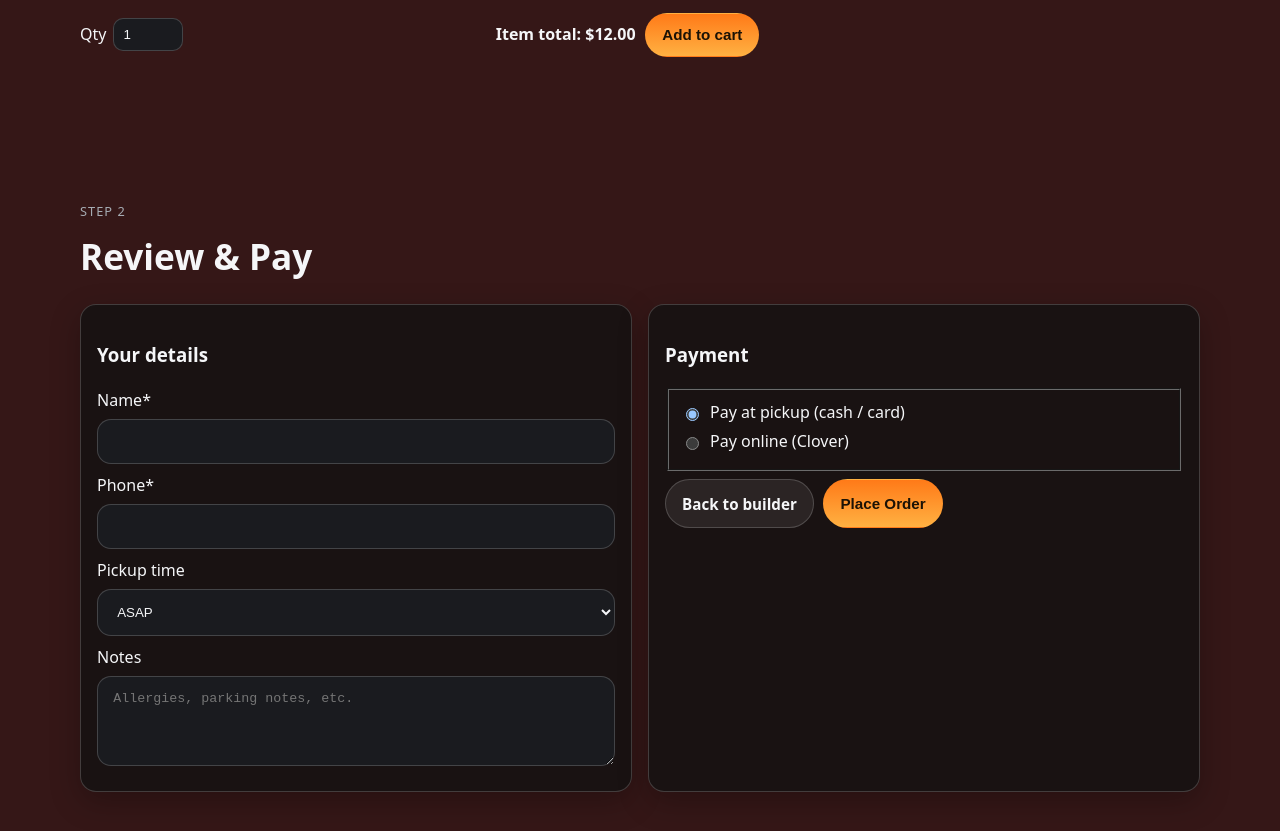
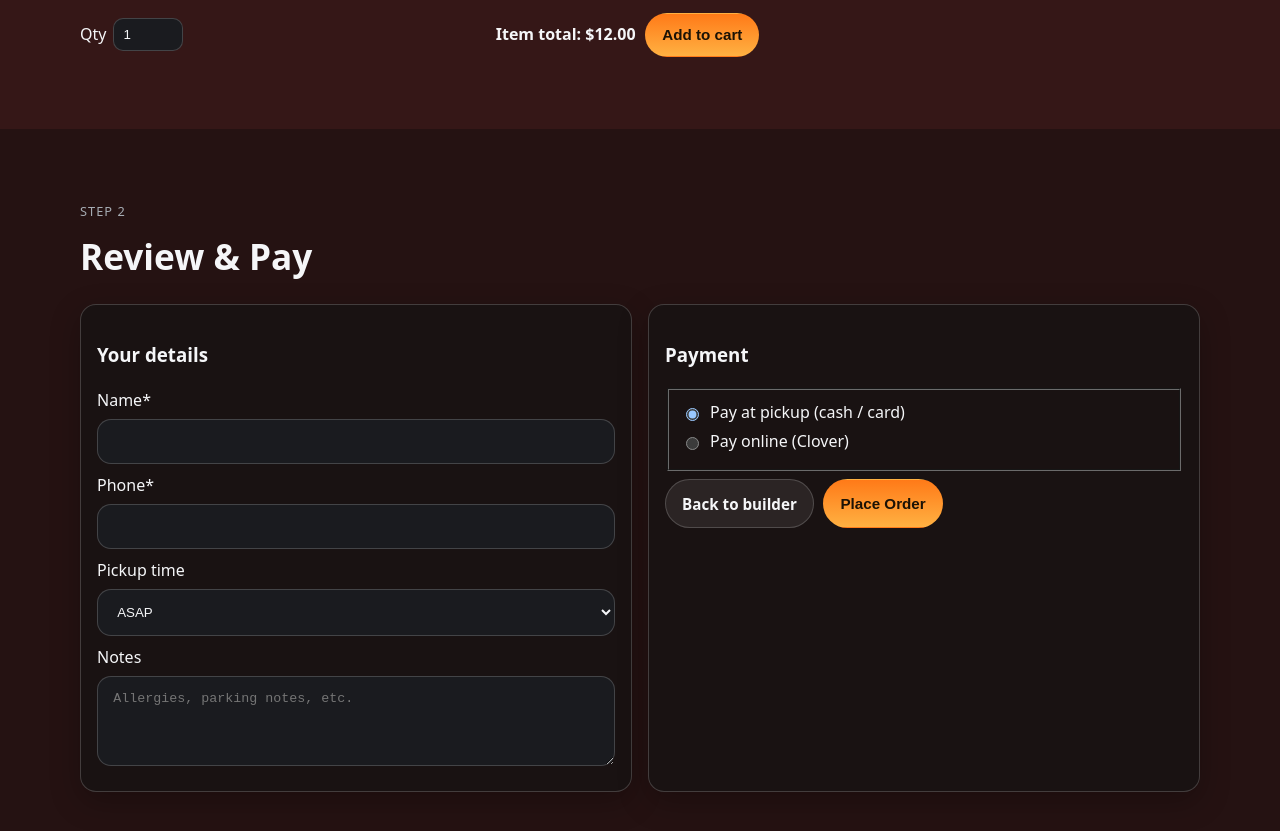
Before and after one commit to Angad-b/shakespeare-project, a plain HTML site: page order/index.html in a window 1280 px wide. Shown: the part 1490-2321 px from the top of the page. Drawn offline with Linux system fonts and the light colour scheme; files whose address does not match are found by name.

Commit message:
order v2

```diff
--- a/order/order.css
+++ b/order/order.css
@@ -58,6 +58,9 @@
 .totals .grand { font-weight: 800; border-top: 1px solid var(--glass-border); padding-top: .4rem; }
 
 /* Review & Pay */
+.review {
+    background: #251212;
+}
 .review-grid {
   display: grid; gap: 1rem;
   grid-template-columns: 1fr 1fr;
```
